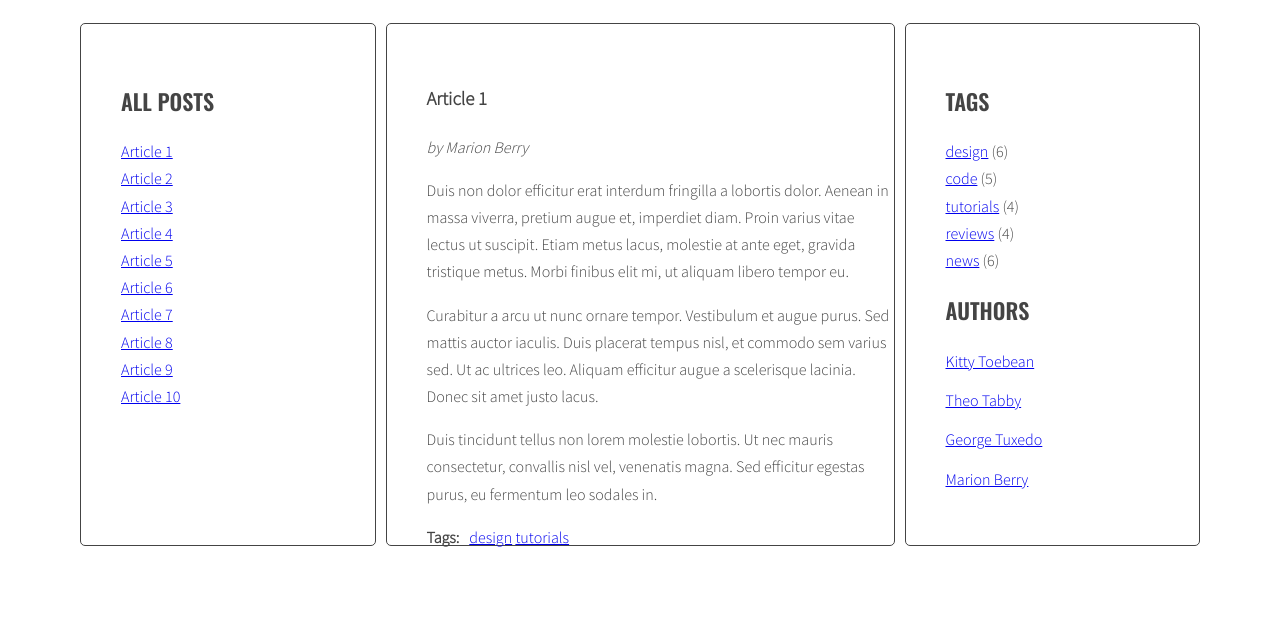
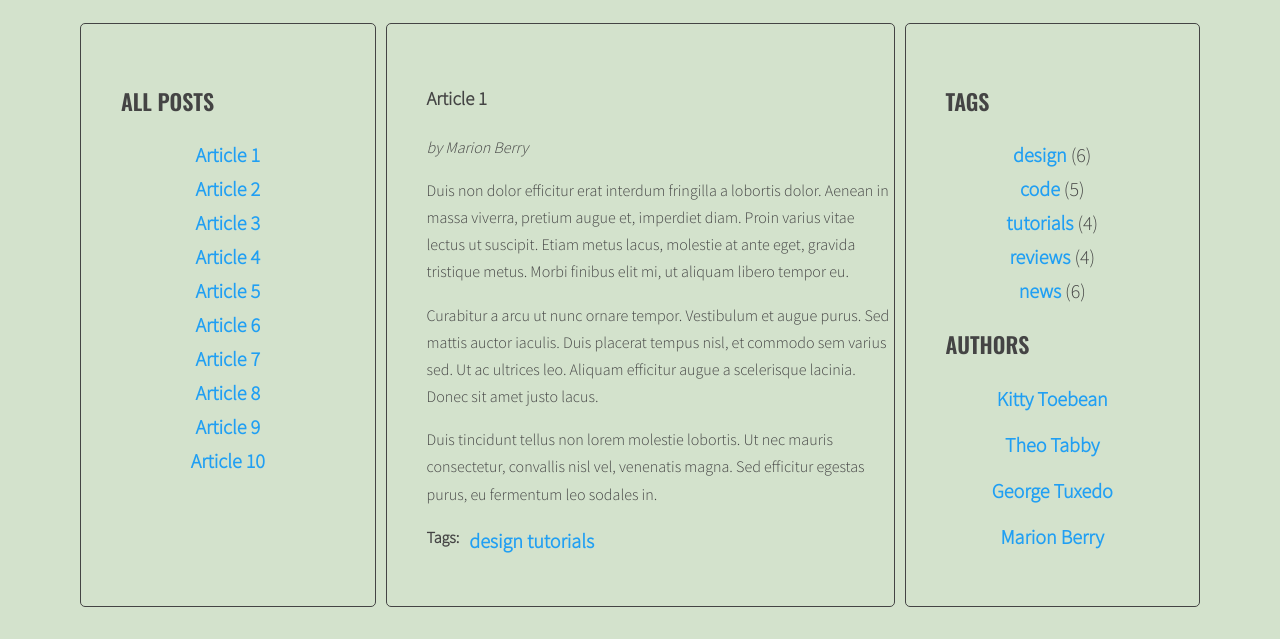
Before and after one commit to wojciechsadlon/javascript-blog, a website: page index.html in a window 1280 px wide. Shown: the part 220-859 px from the top of the page. Drawn offline with nearby package versions, Linux system fonts and the light colour scheme.

Commit message:
Add minimalistic styles

```diff
--- a/sass/style.scss
+++ b/sass/style.scss
@@ -2,8 +2,10 @@
 
 /* Variables */
 
-$color-light: #fff;
+$color-olive: rgb(211, 226, 204);
 $color-dark: #444;
+$color-blue: rgb(32, 159, 243);
+$color-dark-green: rgb(17, 80, 31);
 
 $font-logo: 'Sacramento', cursive;
 $font-header: 'Oswald', sans-serif;
@@ -16,7 +18,7 @@ $font-text: 'Source Sans Pro', sans-serif;
 }
 
 body {
-  background: $color-light;
+  background: $color-olive;
   font-family: $font-text;
   color: $color-dark;
   font-weight: 300;
@@ -55,10 +57,11 @@ body {
 .posts {
   flex: 2 0 0;
   position: relative;
+  min-height: 50vh;
 }
 
 .sidebar, .posts {
-  background: $color-light;
+  background: $color-olive;
   margin-right: 10px;
   padding: 40px;
   border: 1px solid $color-dark;
@@ -81,6 +84,21 @@ body {
   list-style-type: none;
   margin: 0;
   padding: 0;
+  text-align: center;
+  font-size: 20px;
+
+  a {
+    color: $color-blue;
+    font-weight: bold;
+    text-decoration: none;
+    transition: 1s all;
+    border-bottom: 2px solid rgba($color: black, $alpha: 0.0);
+
+    &:hover {
+      color: $color-dark-green;
+      border-color: rgba(17, 80, 31,0.5);
+    }
+  }
   .active {
     font-weight: bold;
   }
```
Also changed, not shown: package.json (+7 -1 lines), .eslintrc.js (added), css/style.css, 2 other files.
